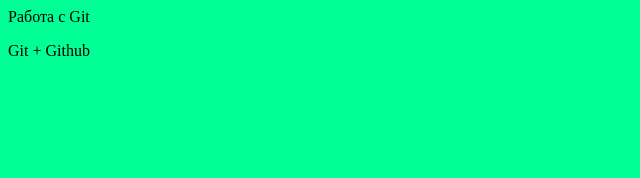
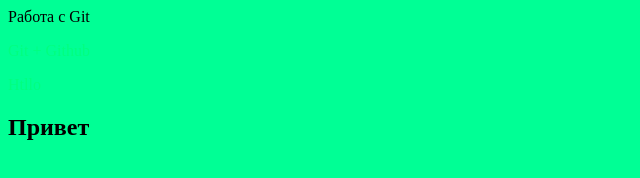
Before and after one commit to Dobikpy/Proqect2, a plain HTML site: page index.html in a window 1280 px wide. Shown: the whole page, without its empty margins (0-640 px from the left). Drawn offline with Linux system fonts and the light colour scheme.

Commit message:
Первые изменения

```diff
--- a/css/main.css
+++ b/css/main.css
@@ -1,3 +1,9 @@
 body {
     background: rgb(0, 255, 149);
 }
+p {
+    color: rgb(0, 255, 128);
+}
+h2 {
+    font-size: 50;
+}
--- a/index.html
+++ b/index.html
@@ -1,15 +1,15 @@
 <!DOCTYPE html>
 <html lang="en">
-
 <head>
     <meta charset="UTF-8">
     <meta http-equiv="X-UA-Compatible" content="IE=edge">
     <meta name="viewport" content="width=device-width, initial-scale=1.0">
-    <link rel="stylesheet" href="css/main.css" <title>Работа с Git</title>
+    <link rel="stylesheet" href="css/main.css"
+    <title>Работа с Git</title>
 </head>
-
 <body>
     <p>Git + Github</p>
+    <p>Htllo</p>
+    <h2>Привет</h2>
 </body>
-
 </html>
```
